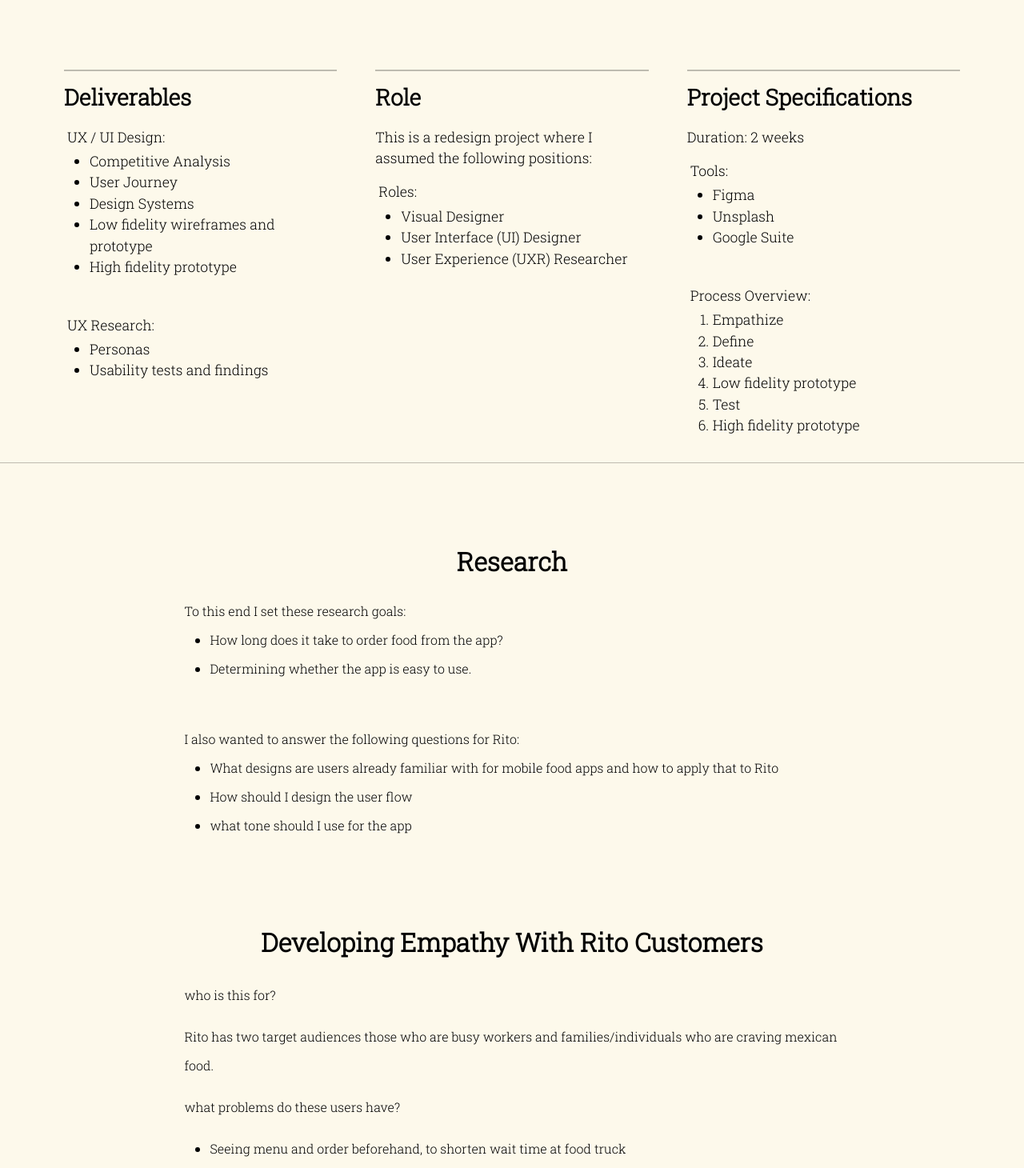
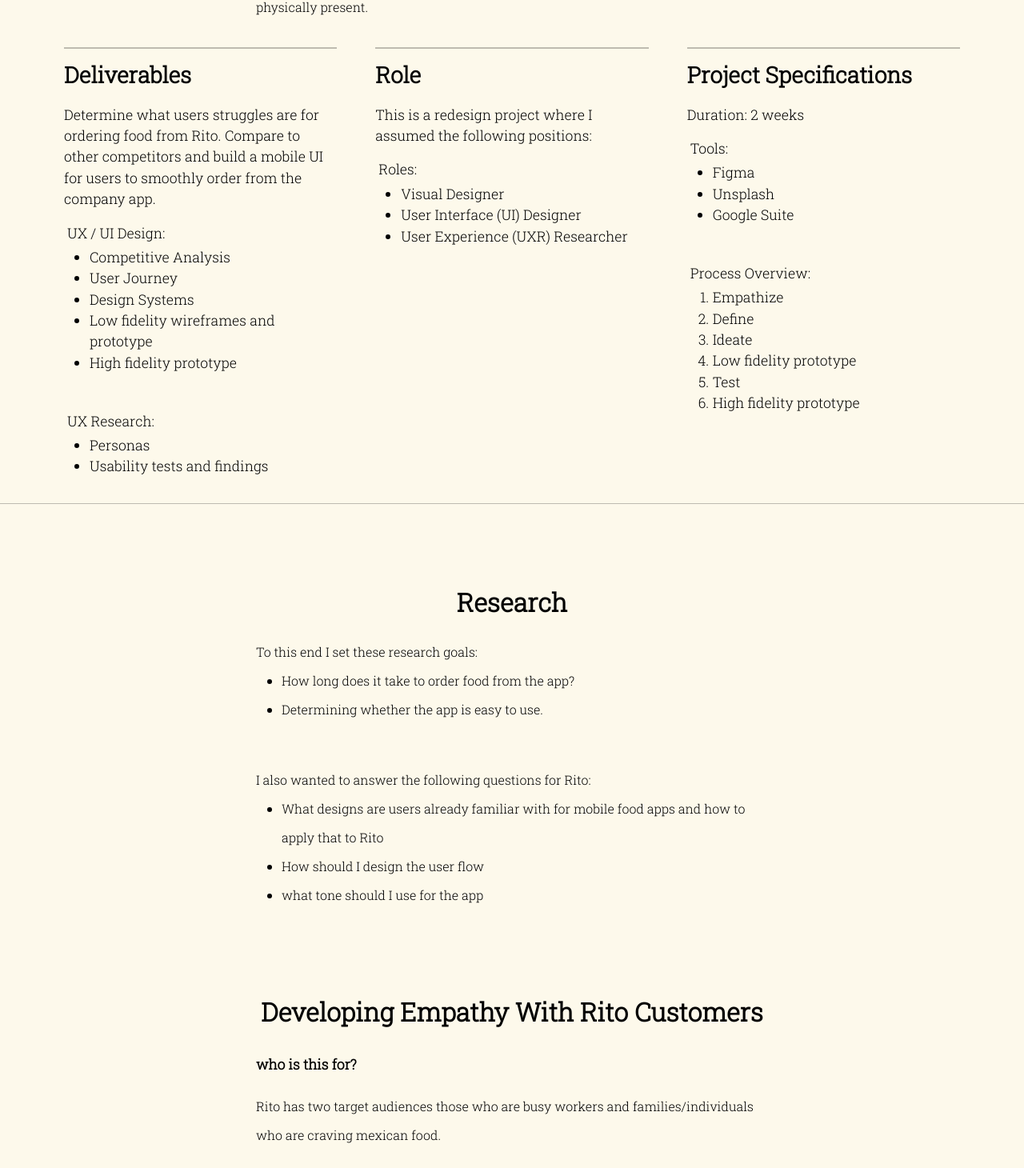
Before and after one commit to GuestG/GehryGuest.Com, a React (Create React App) app: page /Rito in a window 1280 px wide. Shown: the part 517-1977 px from the top of the page at 80% size. Built offline with nearby package versions, Linux system fonts and the light colour scheme.

Commit message:
fixed spacing

```diff
--- a/src/App.css
+++ b/src/App.css
@@ -550,14 +550,14 @@ nav ul li {
 .about-wrapper {
   display: flex;
   position: relative;
-  flex-direction:column;
+  flex-direction: column;
   background-color: var(--primary-about);
   justify-content: center;
   align-items: center;
   height: auto;
 }
 
-.about-inner-warpper {
+.about-inner-wrapper {
   display: flex;
   flex-direction: row;
   width: 80vw;
@@ -600,7 +600,7 @@ nav ul li {
 .about-text {
   display: flex;
   margin: 0 auto;
-  padding: 1.75rem 0.75rem 0.75rem 5.75rem;
+  padding: 1.75rem 0.75rem 0.75rem 3.75rem;
   justify-content: center;
   align-items: center;
   font-family: 'Roboto Slab', serif;
@@ -695,7 +695,7 @@ nav ul li {
 /* 768 was default, but chaned for ipad users */
 @media(max-width: 767px) {
 
-  .about-inner-warpper {
+  .about-inner-wrapper {
     width: 90vw;
     flex-direction: column;
     margin-top: 0rem;
--- a/src/components/About.js
+++ b/src/components/About.js
@@ -13,7 +13,7 @@ function About() {
         <section className="square">
             <div className="about-wrapper" id="about-wrapper">
                 <h1 className="about-title"> About Me</h1>
-                <div className="about-inner-warpper">
+                <div className="about-inner-wrapper">
 
                     <img src={MyPic} alt="" className="my-photo" id="my-photo" data-aos="fade-right" />
 
--- a/src/components/Kiwi.js
+++ b/src/components/Kiwi.js
@@ -33,7 +33,7 @@ function Kiwi() {
 
                 <div className="headerWrapper">
                     <h2 className="headerTitle">Saving a National Icon</h2>
-                    <p className="headerText">
+                    <p className="processText">
                         Kiwi Oasis is a charity devoted to the conservation of New Zealand's national bird the Kiwi.
                         The goal of the Non-profit charity is to spread awareness of the kiwis population decline and to actively
                         try to reverse the decline. The creation of sanctuaries, restoration of habitat and removal of pests are some of
@@ -140,7 +140,7 @@ function Kiwi() {
                     {/*     Research     */}
                     {/* **************** */}
                     <h2 className="sectionTitle">Research</h2>
-                    <p className="problemText">
+                    <p className="processText">
 
                         At the outset of this project, I felt it was important to identify as best as I
                         could what aspects of the app user experience and user interface that users largely
@@ -159,14 +159,14 @@ function Kiwi() {
 
                     </p>
                     <p className="sectionTitle">Empathizing With The User</p>
-                    <p className="processText">
+                    <p className="processText" id="boldProcessText">
                         who is this for?
                     </p>
                     <p className="processText">
                         Its for users who want to support a species conservation effort. Or
                         any animal lovers who have heard of the kiwi and its endeavors.
                     </p>
-                    <p className="processText">
+                    <p className="processText" id="boldProcessText">
                         what problems do these users have?
                     </p>
                     <p className="processText">
--- a/src/components/LAFitness.js
+++ b/src/components/LAFitness.js
@@ -37,13 +37,13 @@ function LAFitness() {
 
                 <div className="headerWrapper">
                     <h2 className="headerTitle">Trimming the Fat</h2>
-                    <p className="headerText">
+                    <p className="processText">
                         The current design of LA Fitness has trouble with
                         user navigation, too many useless features that actually take away from the user experience.
                         In this case study I reduced the clutter and generally minimalize the website.
                         Designing the website to be responsive so users with any device can use the website.
                         But also simplifying the process it takes to become a member of the gym
-                        itself./////
+                        itself.
 
 
                     </p>
@@ -146,7 +146,7 @@ function LAFitness() {
                     {/*     Research     */}
                     {/* **************** */}
                     <h2 className="sectionTitle">Research</h2>
-                    <p className="problemText">
+                    <p className="processText">
 
                         My research first centered around the competition space in order to understand how other gyms are
                         addressing similar issues. To this end I set these research goals:
@@ -164,14 +164,14 @@ function LAFitness() {
 
                     </p>
                     <p className="sectionTitle">Developing Empathy With LA Fitness Patrons</p>
-                    <p className="processText">
+                    <p className="processText" id="boldProcessText">
                         who is this for?
                     </p>
                     <p className="processText">
                         This redesign is for the current and incoming members of LA Fitness gyms. To facilitate
                         there questions and sign ups for memberships or gym classes.
                     </p>
-                    <p className="processText">
+                    <p className="processText" id="boldProcessText">
                         what problems do these users have?
                     </p>
                     <p className="processText">
--- a/src/components/Rito.js
+++ b/src/components/Rito.js
@@ -32,7 +32,7 @@ function Rito() {
 
                 <div className="headerWrapper">
                     <h2 className="headerTitle">The Rito in Burrito</h2>
-                    <p className="headerText">
+                    <p className="processText">
                        Rito is a mobile app for a food truck company. These truck are located in many large cities and serve
                        mexican style food. The truck previously didn't have an app, the main purpose is reduce
                        wait times by allowing group orders and ordering before being physically present.
@@ -51,7 +51,9 @@ function Rito() {
                         <hr id="breakLine"/>
                         <h2 className="overviewTitle">Deliverables</h2>
                         <p className="overviewText">
-
+                            Determine what users struggles are for ordering food from Rito. Compare to
+                            other competitors and build a mobile UI for users to smoothly order from the
+                            company app.
                         </p>
                         <p className="bulletTitle">
                             UX / UI Design:
@@ -137,7 +139,7 @@ function Rito() {
                     {/*     Research     */}
                     {/* **************** */}
                     <h2 className="sectionTitle">Research</h2>
-                    <p className="problemText">
+                    <p className="processText">
 
                         To this end I set these research goals:
                         <ul>
@@ -154,14 +156,14 @@ function Rito() {
 
                     </p>
                     <p className="sectionTitle">Developing Empathy With Rito Customers</p>
-                    <p className="processText">
+                    <p className="processText" id="boldProcessText">
                         who is this for?
                     </p>
                     <p className="processText">
                         Rito has two target audiences those who are busy workers and families/individuals who are craving mexican food.
 
                     </p>
-                    <p className="processText">
+                    <p className="processText" id="boldProcessText">
                         what problems do these users have?
                     </p>
                     <p className="processText">
--- a/src/css/projects.css
+++ b/src/css/projects.css
@@ -124,8 +124,8 @@ body {
 
 .problemText, .processText, .userReaseachText, .prototypeText, .optimizationText {
     line-height: 2.25rem;
-    margin-right: 18vw;
-    margin-left: 18vw;
+    margin-right: 25%;
+    margin-left: 25%;
     font-size: 1rem;
 }
 
@@ -137,6 +137,12 @@ body {
     margin-right: 18vw;
     margin-left: 18vw;
     font-size: 1.5rem;
+}
+
+
+#boldProcessText {
+    font-weight: bold;
+    font-size: 1.1rem;
 }
 
 
@@ -324,6 +330,11 @@ body {
         margin-right: 0rem;
     }
 
+    .processText, .optimizationText {
+        margin-left: 2rem;
+        margin-right: 2rem;
+    }
+
     /* pictures */
     .personas {
         padding-bottom: 1rem;
```
Also changed, not shown: src/App.js (+5 -5 lines), 1 other file (tests, documents, lock files or other folders).
